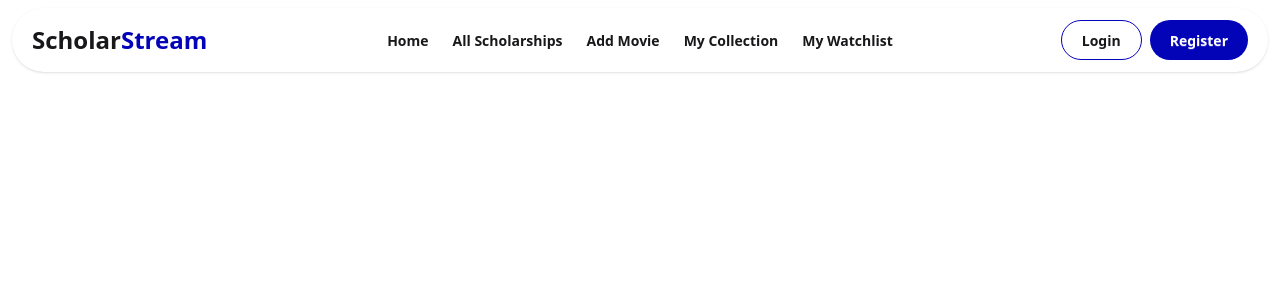
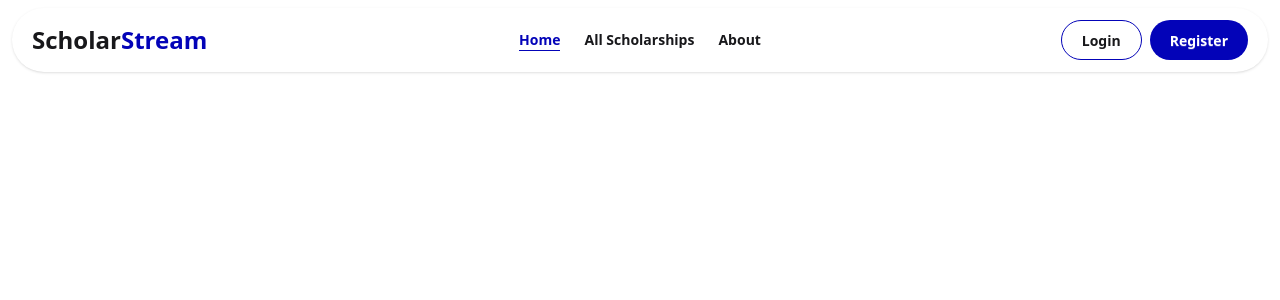
Before and after one commit to Rakibislam22/ScholarStream-Client, a React (Vite) app: page / in a window 1280 px wide. Shown: the top 300 px of the page. Built offline with nearby package versions, Linux system fonts and the light colour scheme.

Commit message:
Initial Home page

```diff
--- a/src/components/Navbar.jsx
+++ b/src/components/Navbar.jsx
@@ -31,11 +31,9 @@ const Navbar = () => {
     }
 
     const links = <>
-        <NavLink to={"/"} className=" font-bold">Home</NavLink>
-        <NavLink to={"/movies"} className="lg:ml-6  font-bold">All Scholarships</NavLink>
-        <NavLink to={"/movies/add"} className="lg:ml-6 font-bold">Add Movie</NavLink>
-        <NavLink to={"/movies/my-collection"} className="lg:ml-6 font-bold">My Collection</NavLink>
-        <NavLink to={"/movies/watchlist"} className="lg:ml-6 font-bold">My Watchlist</NavLink>
+        <NavLink to={"/"} className=" font-semibold">Home</NavLink>
+        <NavLink to={"/scholarships"} className="lg:ml-6  font-semibold">All Scholarships</NavLink>
+        <NavLink to={"/about"} className="lg:ml-6 font-semibold">About</NavLink>
     </>
     return (
         <nav className="mt-2 shadow-sm rounded-4xl lg:px-3">
--- a/src/index.css
+++ b/src/index.css
@@ -1,2 +1,15 @@
 @import "tailwindcss";
 @plugin "daisyui";
+
+html {
+  scroll-behavior: smooth;
+}
+
+nav a.active {
+    color:#0303b8;
+    border-bottom: solid 1px #0303b8;
+}
+nav a:hover{
+    color:#0303b8;
+    border-bottom: solid 1px #0303b8;
+}
--- a/src/layouts/MainLayouts.jsx
+++ b/src/layouts/MainLayouts.jsx
@@ -6,7 +6,7 @@ const MainLayouts = () => {
     return (
         <div className='max-w-7xl mx-auto px-3'>
             <Navbar></Navbar>
-
+            <Outlet></Outlet>
 
         </div>
     );
--- /dev/null
+++ b/src/pages/Home.jsx
@@ -0,0 +1,11 @@
+import React from 'react';
+
+const Home = () => {
+    return (
+        <div>
+
+        </div>
+    );
+};
+
+export default Home;
```
